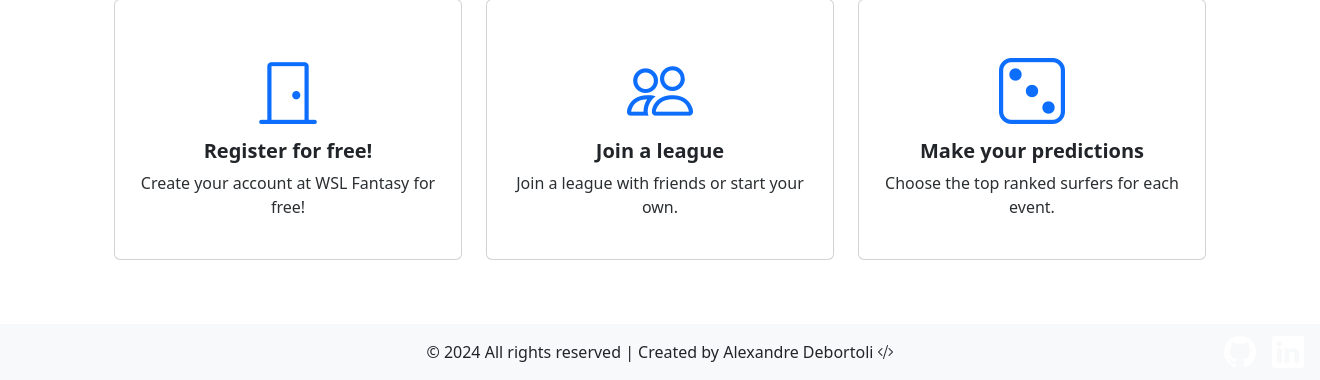
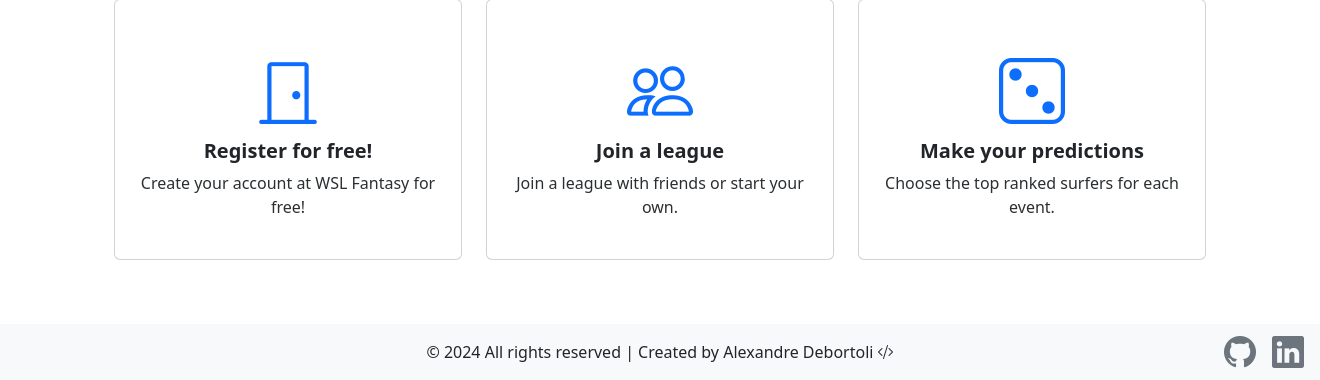
Before and after one commit to alexandredebortoli/fantasy-surf-league, a Django app: page / in a window 1320 px wide; the page is wider, and only the part inside the window is pictured. Shown: the part 619-999 px from the top of that part. Run offline with Django 5.2, Linux system fonts and the light colour scheme.

Commit message:
fix: adjust footer icons on white theme

```diff
--- a/fantasy/templates/base.html
+++ b/fantasy/templates/base.html
@@ -78,9 +78,9 @@
         © 2024 All rights reserved | Created by Alexandre Debortoli <i class="bi bi-code-slash"></i>
       </div>
       <div class="col d-flex justify-content-end align-items-center gap-3">
-        <a class="text-white" href="https://github.com/alexandredebortoli" target="_blank" style="font-size: 2rem;"><i
-            class="bi bi-github"></i></a>
-        <a class="text-white" href="https://www.linkedin.com/in/alexandredds" target="_blank"
+        <a class="text-secondary" href="https://github.com/alexandredebortoli" target="_blank"
+          style="font-size: 2rem;"><i class="bi bi-github"></i></a>
+        <a class="text-secondary" href="https://www.linkedin.com/in/alexandredds" target="_blank"
           style="font-size: 2rem;"><i class="bi bi-linkedin"></i></a>
         <div></div>
       </div>
```
